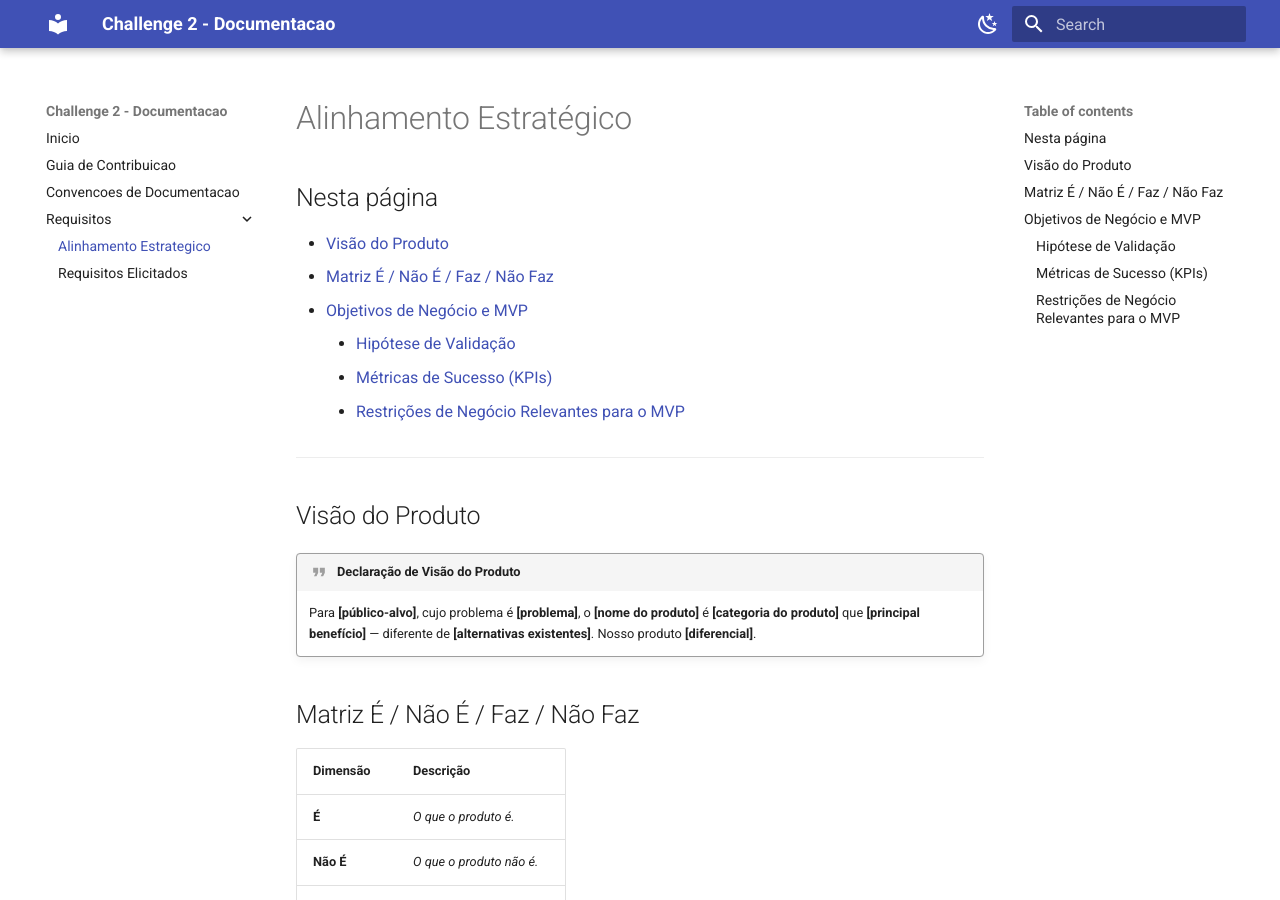
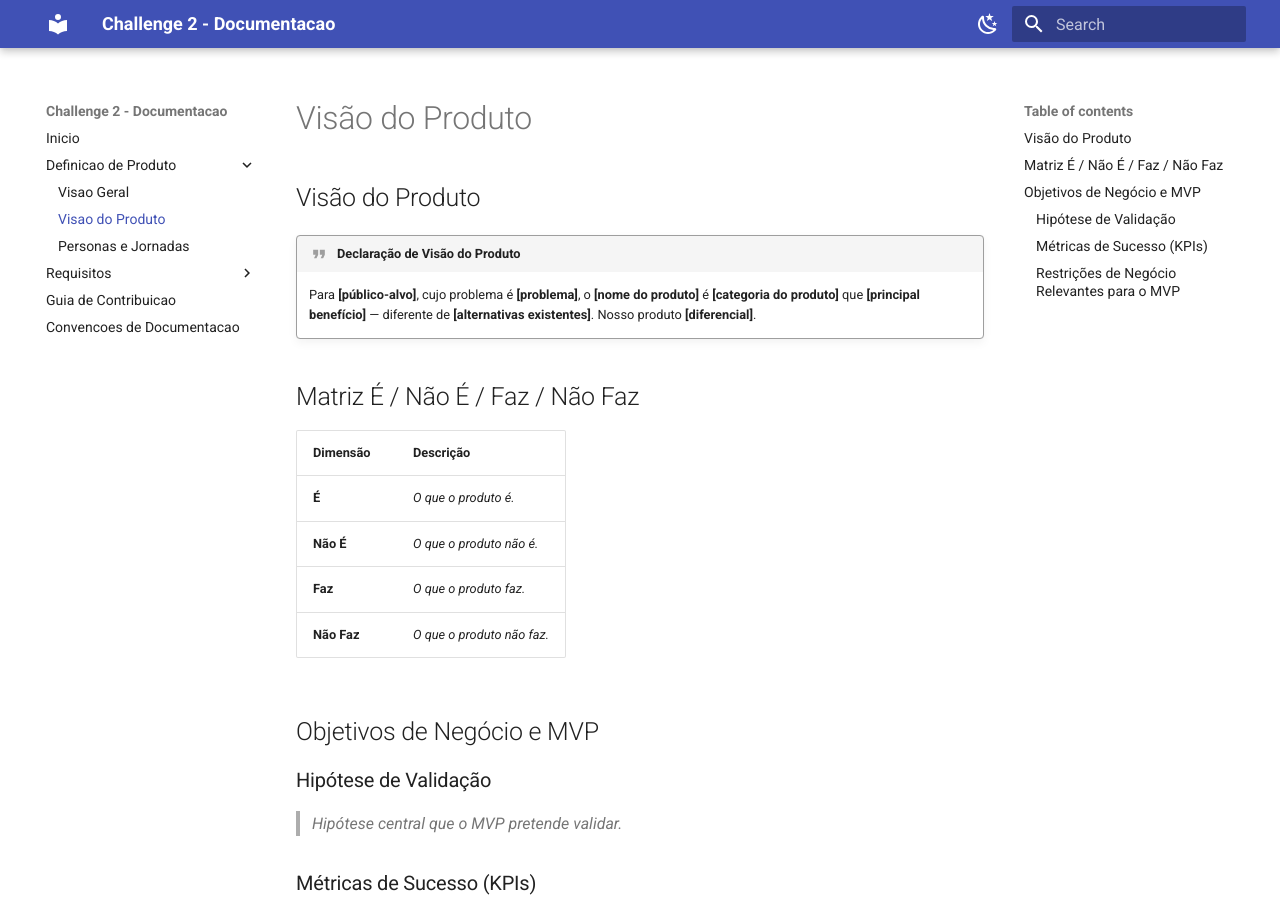
Before and after one commit to Residencia-em-IA-Challenge-2-Grupo-12/Challenge2-documentation, an MkDocs documentation site: the page built from docs/produto/visao-do-produto.md, in a window 1280 px wide and 900 px high. Built offline with MkDocs 1.6.1 and Material for MkDocs 9.7.7, drawn with Linux system fonts in a browser that asks for light colours.

Commit message:
docs(requisitos): reorganiza a definicao de produto e adiciona a elicitacao

```diff
--- a/docs/requisitos/alinhamento-estrategico.md
+++ b/docs/produto/visao-do-produto.md
@@ -1,15 +1,5 @@
-# Alinhamento Estratégico
+# Visão do Produto
 
-## Nesta página
-
-- [Visão do Produto](#visao-do-produto)
-- [Matriz É / Não É / Faz / Não Faz](#matriz-e-nao-e-faz-nao-faz)
-- [Objetivos de Negócio e MVP](#objetivos-de-negocio-e-mvp)
-    - [Hipótese de Validação](#hipotese-de-validacao)
-    - [Métricas de Sucesso (KPIs)](#metricas-de-sucesso-kpis)
-    - [Restrições de Negócio Relevantes para o MVP](#restricoes-de-negocio-relevantes-para-o-mvp)
-
----
 
 ## Visão do Produto {: #visao-do-produto }
 
--- a/mkdocs.yml
+++ b/mkdocs.yml
@@ -3,11 +3,20 @@ site_description: Documentacao do projeto Challenge 2 (Residencia em IA - Grupo
 
 nav:
   - Inicio: index.md
+  - Definicao de Produto:
+      - Visao Geral: produto/index.md
+      - Visao do Produto: produto/visao-do-produto.md
+      - Personas e Jornadas: produto/personas-e-jornadas.md
+  - Requisitos:
+      - Elicitacao:
+          - Entrevista: requisitos/elicitacao/entrevista.md
+          - Workshop: requisitos/elicitacao/workshop.md
+      - Requisitos Elicitados: requisitos/requisitos.md
   - Guia de Contribuicao: guia-contribuicao.md
   - Convencoes de Documentacao: convencoes.md
-  - Requisitos:
-      - Alinhamento Estrategico: requisitos/alinhamento-estrategico.md
-      - Requisitos Elicitados: requisitos/requisitos.md
+
+validation:
+  anchors: warn
 
 theme:
   name: material
```
Also changed, not shown: docs/index.md (+7 -2 lines), docs/produto/index.md (added, +20 -0 lines), docs/produto/personas-e-jornadas.md (added, +17 -0 lines), docs/requisitos/elicitacao/entrevista.md (added, +34 -0 lines), docs/requisitos/elicitacao/workshop.md (added, +46 -0 lines), docs/requisitos/requisitos.md (+2 -2 lines).
